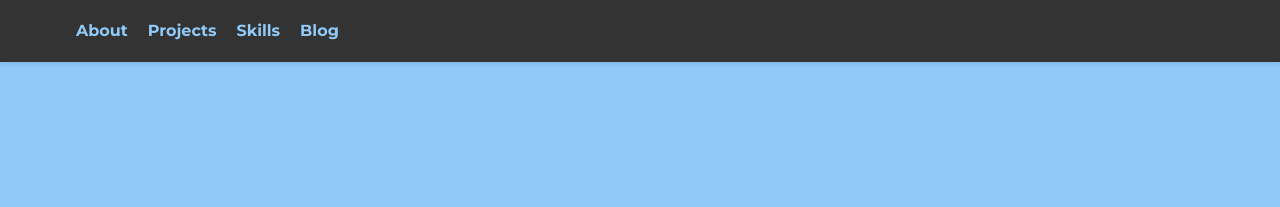
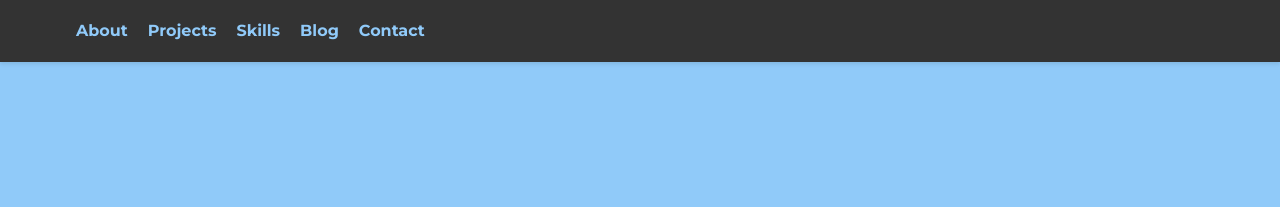
Before and after one commit to rgrantham82/rgrantham82.github.io, a Jekyll site: the page built from index.html, in a window 1280 px wide. Shown: the top 207 px of the page. Built offline with Jekyll 4.4.1, drawn with Linux system fonts in a browser that asks for light colours; nearby versions of some CDN libraries.

Commit message:
Update header.html

```diff
--- a/_includes/header.html
+++ b/_includes/header.html
@@ -15,6 +15,9 @@
           <li>
             <a href="#blog">Blog</a>
           </li>
+          <li>
+            <a href="#contact">Contact</a>
+          </li>
         </ul>
       </nav>
       <button class="navbar-toggle">
```
